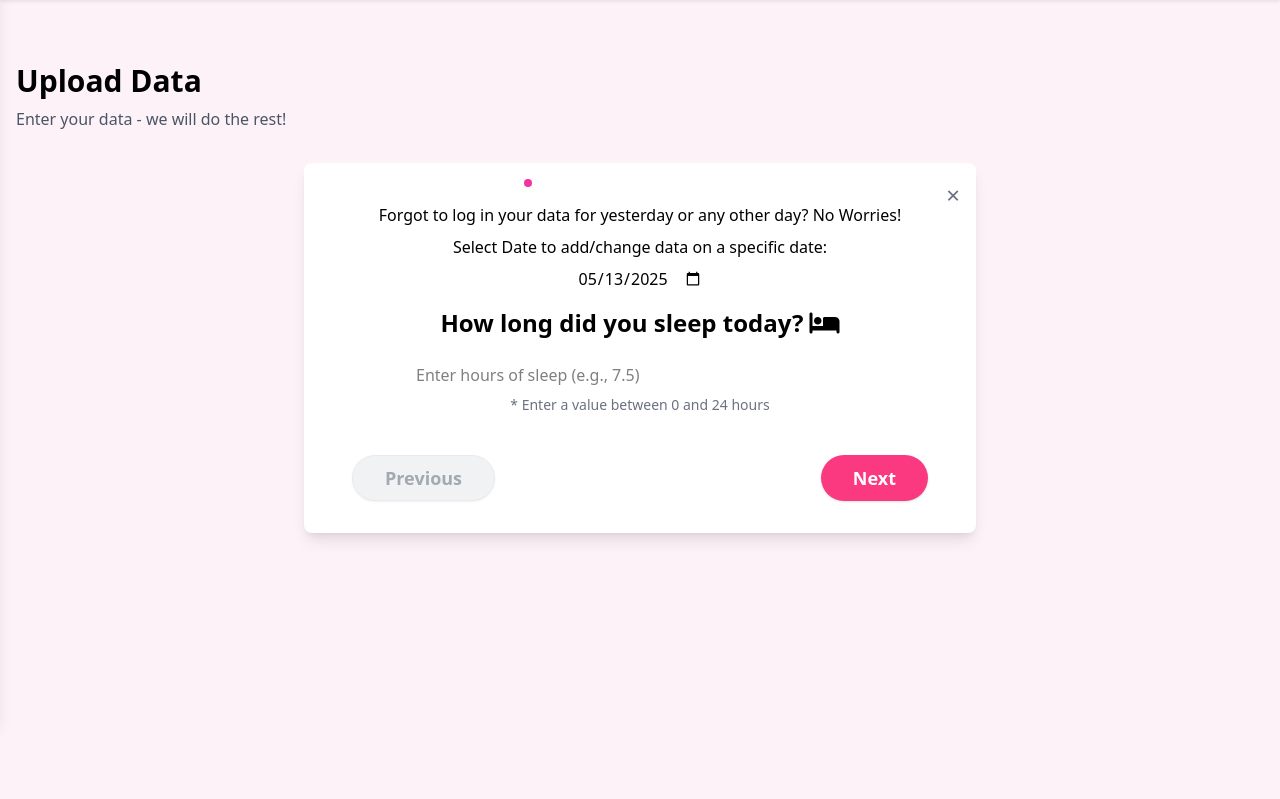
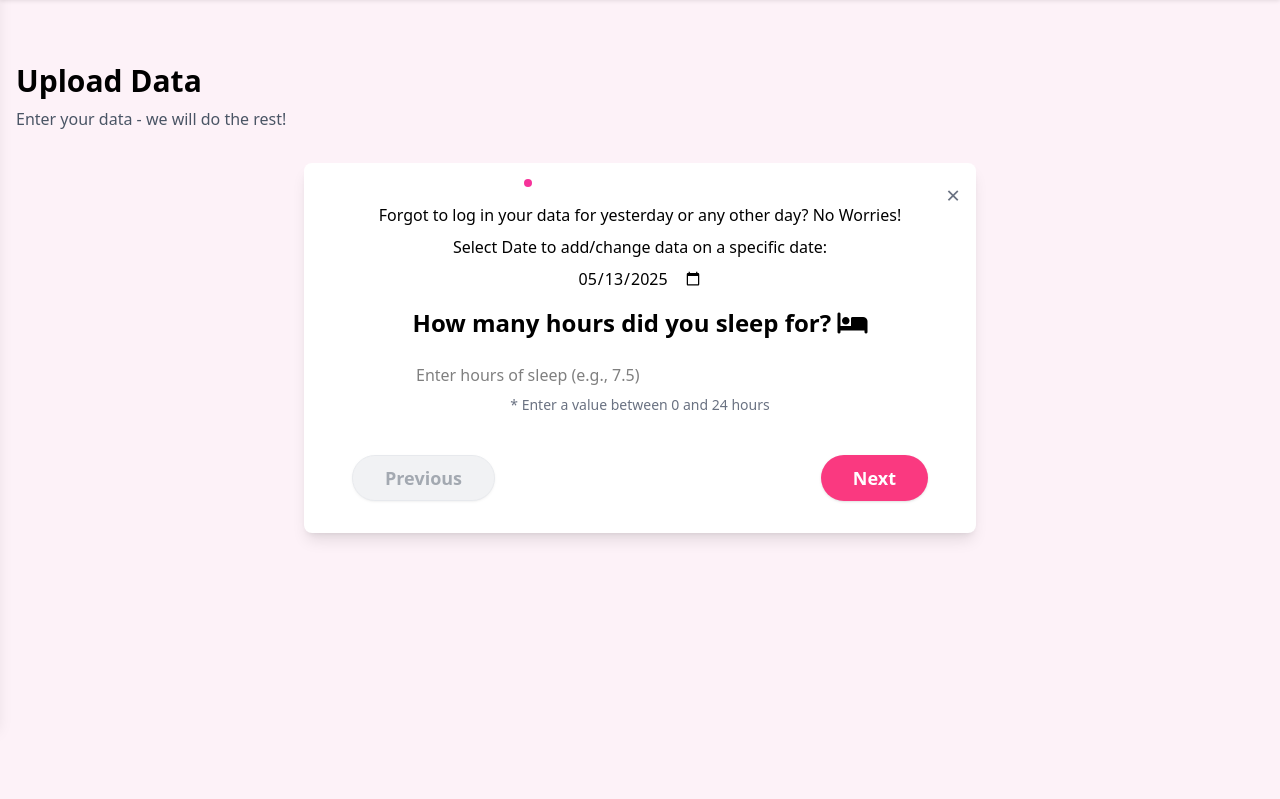
Before and after one commit to cits3403group59/group59, a Flask app: page /manual-data in a window 1280 px wide. Shown: the part 76-875 px from the top of the page. Run offline with Flask 3, Linux system fonts and the light colour scheme; the visitor is signed in with stand-in values (Sample User, id 1); some libraries are stand-ins or nearby versions.

Commit message:
Rephrased some questions

```diff
--- a/app/templates/main/manual-data.html
+++ b/app/templates/main/manual-data.html
@@ -51,7 +51,7 @@
                 <!-- Question 1 -->
                 <div class="question hidden" data-question="1">
                     <div class="text-center text-2xl font-bold mb-6">
-                        How long did you sleep today? <i class="fa-solid fa-bed" aria-hidden="true"></i>
+                        How many hours did you sleep for? <i class="fa-solid fa-bed" aria-hidden="true"></i>
                     </div>
                     <div class="mb-4 flex flex-col items-center">
                         <input type="number" id="sleep-hours" class="text-input form-input w-4/5 max-w-md mx-auto"
@@ -67,7 +67,7 @@
                 <!-- Question 2 -->
                 <div class="question hidden" data-question="2">
                     <div class="text-center text-2xl font-bold mb-6">
-                        How many cups of coffee did you drink today? <i class="fa-solid fa-mug-saucer" aria-hidden="true"></i>
+                        How many cups of coffee did you drink? <i class="fa-solid fa-mug-saucer" aria-hidden="true"></i>
                     </div>
                     <div class="mb-4 flex flex-col items-center">
                         <input type="number" id="coffee-cups" class="text-input form-input w-4/5 max-w-md mx-auto"
@@ -82,7 +82,7 @@
                 <!-- Question 3 -->
                 <div class="question hidden" data-question="3">
                     <div class="text-center text-2xl font-bold mb-6">
-                        Which social media platform do you use the most? <i class="fa-solid fa-share-nodes"
+                        Which social media platform did you use the most? <i class="fa-solid fa-share-nodes"
                             aria-hidden="true"></i>
                     </div>
                     <div class="space-y-3 max-h-96 overflow-y-auto pr-2">
@@ -127,7 +127,7 @@
                 <!-- Question 4 -->
                 <div class="question hidden" data-question="4">
                     <div class="text-center text-2xl font-bold mb-6">
-                        How many steps did you take today? <i class="fa-solid fa-shoe-prints" aria-hidden="true"></i>
+                        How many steps did you take? <i class="fa-solid fa-shoe-prints" aria-hidden="true"></i>
                     </div>
                     <div class="mb-4 flex flex-col items-center">
                         <input type="number" id="daily-steps" class="text-input form-input w-4/5 max-w-md mx-auto"
@@ -143,7 +143,7 @@
                 <!-- Question 5 -->
                 <div class="question hidden" data-question="5">
                     <div class="text-center text-2xl font-bold mb-6">
-                        How long did you exercise today? <i class="fa-solid fa-heart-pulse" aria-hidden="true"></i>
+                        How much time did you exercise for? <i class="fa-solid fa-heart-pulse" aria-hidden="true"></i>
                     </div>
                     <div class="mb-4 flex flex-col items-center">
                         <input type="number" id="exercise-hours" class="text-input form-input w-4/5 max-w-md mx-auto"
@@ -159,7 +159,7 @@
                 <!-- Question 6 -->
                 <div class="question hidden" data-question="6">
                     <div class="text-center text-2xl font-bold mb-6">
-                        How much was your screen time today? <i class="fa-solid fa-mobile-screen-button" aria-hidden="true"></i>
+                        What was your mobile device screen time? <i class="fa-solid fa-mobile-screen-button" aria-hidden="true"></i>
                     </div>
                     <div class="mb-4 flex flex-col items-center">
                         <input type="number" id="screen-time" class="text-input form-input w-4/5 max-w-md mx-auto"
@@ -174,7 +174,7 @@
                 <!-- Question 7 -->
                 <div class="question hidden" data-question="7">
                     <div class="text-center text-2xl font-bold mb-6">
-                        How much time did you spend at work today? <i class="fa-solid fa-briefcase" aria-hidden="true"></i>
+                        How much time did you spend working? <i class="fa-solid fa-briefcase" aria-hidden="true"></i>
                     </div>
                     <div class="mb-4 flex flex-col items-center">
                         <input type="number" id="work-time" class="text-input form-input w-4/5 max-w-md mx-auto"
@@ -219,7 +219,7 @@
                 <!-- Question 10 -->
                 <div class="question hidden" data-question="10">
                     <div class="text-center text-2xl font-bold mb-6">
-                        How many cups/glasses of alcohol did you consume today? <i class="fa-solid fa-whiskey-glass" aria-hidden="true"></i>
+                        How many standard alcoholic drinks did you consume today? <i class="fa-solid fa-whiskey-glass" aria-hidden="true"></i>
                     </div>
                     <div class="mb-4 flex flex-col items-center">
                         <input type="number" id="alcohol-cups" class="text-input form-input w-4/5 max-w-md mx-auto"
@@ -242,16 +242,7 @@
                     </div>
                 </div>
 
-                <!-- Question 12
-                <div class="question hidden" data-question="12" >
-                    <h2 class="text-center text-2xl font-bold mb-6">What was your main mode of transportation today? <i
-                            class="fa-solid fa-route" aria-hidden="true"></i>
-                    </h2>
-                    <div class="mb-4 flex justify-center">
-                        <input type="text" id="transportation" class="text-input form-input w-4/5 max-w-md mx-auto"
-                            placeholder="E.g. Car, Bus, Walking, etc.">
-                    </div>
-                </div> -->
+                <!-- Question 12-->
                 <div class="question hidden" data-question="12" >
                     <h2 class="text-center text-2xl font-bold mb-6">What was your main mode of transportation today? <i
                             class="fa-solid fa-route" aria-hidden="true"></i>
@@ -366,7 +357,7 @@
 
                 <!-- Question 14 -->
                 <div class="question hidden" data-question="14" >
-                    <h2 class="text-center text-2xl font-bold mb-6">What time did you go to bed today? <i
+                    <h2 class="text-center text-2xl font-bold mb-6">What time did you go to bed?<i
                             class="fa-solid fa-person-booth" aria-hidden="true"></i>
                     </h2>
                     <div class="mb-4">
@@ -376,7 +367,7 @@
 
                 <!-- Question 15 -->
                 <div class="question hidden" data-question="15" >
-                    <h2 class="text-center text-2xl font-bold mb-6"> How much did you spend today? <i
+                    <h2 class="text-center text-2xl font-bold mb-6"> How much money did you spend today? <i
                             class="fa-solid fa-money-bill" aria-hidden="true"></i>
                     </h2>
                     <div class="mb-4 flex justify-center">
```
